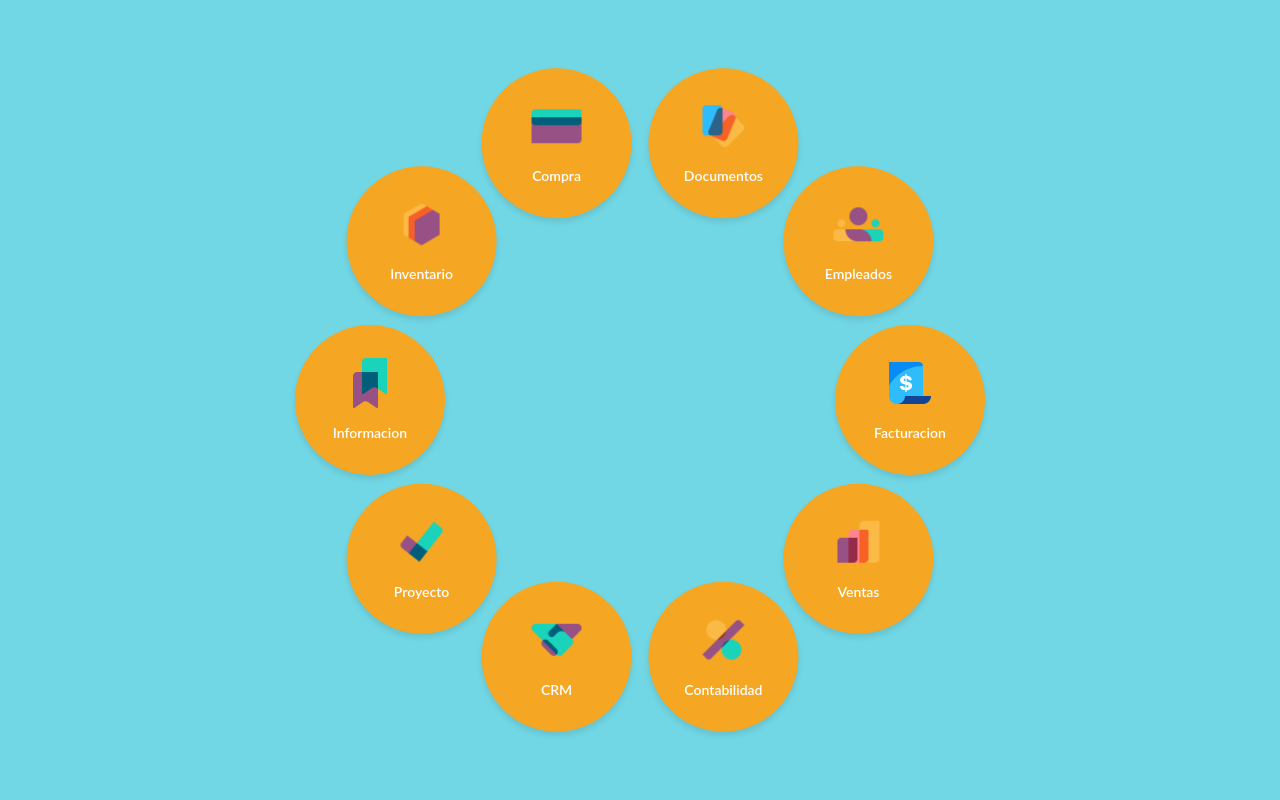
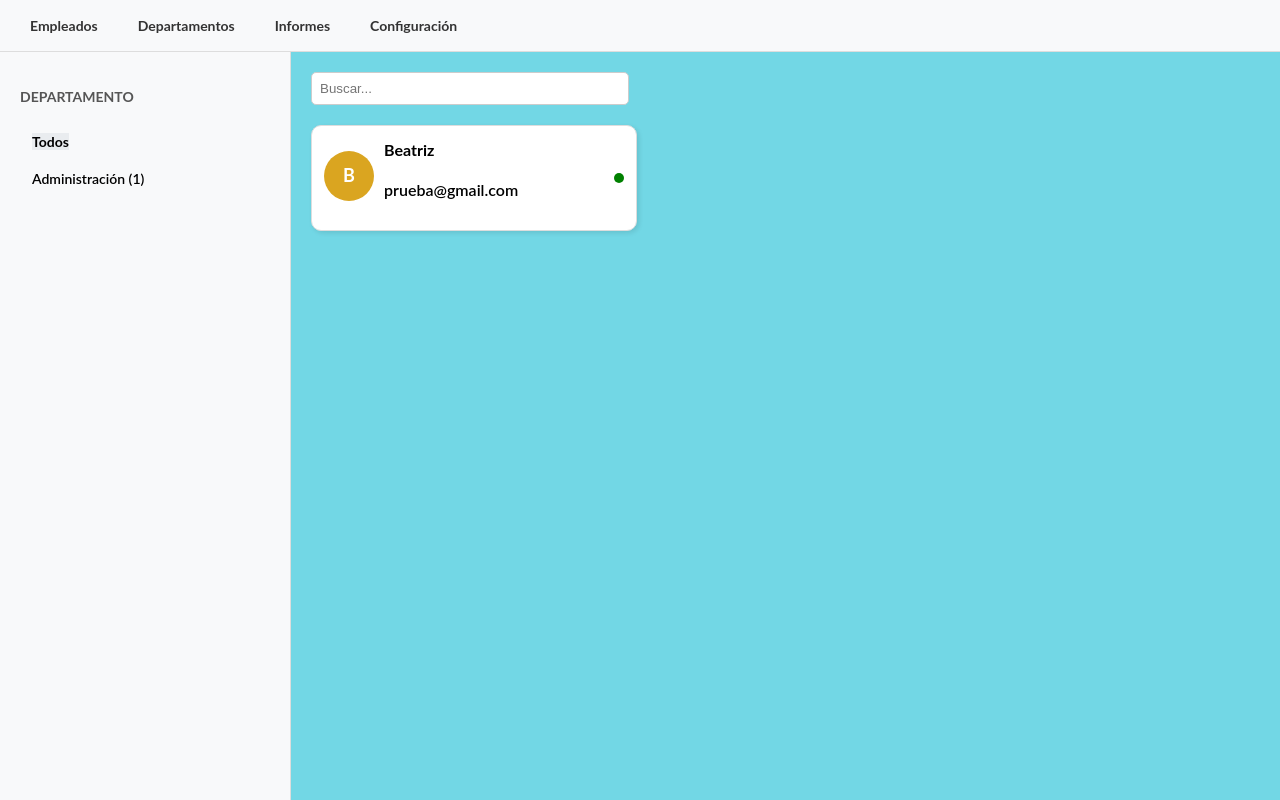
Before and after one commit to beamm536/sistema-gestion-empresarial, a Svelte app in the folder sge-odoo/: page / in a window 1280 px wide. Built offline with nearby package versions, Linux system fonts and the light colour scheme.

Commit message:
vista modulo-empleados

```diff
--- a/sge-odoo/src/App.svelte
+++ b/sge-odoo/src/App.svelte
@@ -1,35 +1,22 @@
 <script>
-  import svelteLogo from './assets/svelte.svg'
-  import viteLogo from '/vite.svg'
-  import Counter from './lib/Counter.svelte'
-  import IconoBoton from './components/IconoBoton.svelte';
-    import Estructura from './components/Estructura.svelte';
+  import svelteLogo from "./assets/svelte.svg";
+  import viteLogo from "/vite.svg";
+  import Counter from "./lib/Counter.svelte";
+  import IconoBoton from "./components/IconoBoton.svelte";
+  import Estructura from "./components/Estructura.svelte";
+  import EmpleadosVista from "./components/empleados/EmpleadosVista.svelte";
+
+  let vista = "estructura";
+
+  function cambiarVista(nuevaVista) {
+        vista = nuevaVista; // Cambia el componente mostrado
+    }
 </script>
 
-
-  <div class="app">
-    <!-- <IconoBoton /> -->
-    <Estructura />
-  </div>
+<div class="app">
+  <!-- <IconoBoton /> -->
+  <!-- <Estructura /> -->
+ <EmpleadosVista />
 
 
-<style>
-   html, body {
-    margin: 0;
-    padding: 0;
-    width: 100%;
-    height: 100%;
-    display: flex;
-    align-items: center;
-    justify-content: center;
-    background: #5a2a56;
-  }
-
-  .app {
-    display: flex;
-    align-items: center;
-    justify-content: center;
-    width: 100vw;
-    height: 100vh;
-  }
-</style>
+</div>
--- a/sge-odoo/src/app.css
+++ b/sge-odoo/src/app.css
@@ -1,11 +1,28 @@
 html,
 body{
+  height: 100%;
   margin: 0;
   padding: 0;
   overflow: hidden;
   background-color: #72d7e5;
 }
 
+/* .app {
+  display: flex;
+  align-items: center;
+  justify-content: center;
+  width: 100vw;
+  height: 100vh;
+}
+ .estructura-contenedor {
+  display: flex;
+  align-items: center;
+  justify-content: center;
+  width: 100%;
+  height: 100%;
+}
+ */
+
 :root {
   font-family: Lato, sans-serif;
   line-height: 1.5;
--- a/sge-odoo/src/components/Estructura.svelte
+++ b/sge-odoo/src/components/Estructura.svelte
@@ -1,6 +1,7 @@
 <script>
     import IconoBoton from "./IconoBoton.svelte";
     import './styles/Estructura.css'
+
     /* import imgFacturacion from "../../public/imgs/facturacion.png"
     import imgVentas from "../../public/imgs/ventas.png"
     import imgContabilidad from "../../public/imgs/contabilidad.png"
@@ -22,8 +23,9 @@
   { img: "/imgs/inventario.png", label: "Inventario" },
   { img: "/imgs/compra.png", label: "Compra" },
   { img: "/imgs/documentos.png", label: "Documentos" },
-  { img: "/imgs/empleados.png", label: "Empleados" }
+  { img: "/imgs/empleados.png", label: "Empleados"}
 ];
+
   </script>
 
 <!-- PARA LA POSICION DE LOS ICONOS -->
--- /dev/null
+++ b/sge-odoo/src/components/empleados/EmpleadosVista.css
@@ -0,0 +1,129 @@
+    .app-empleados {
+      height: 100vh;
+      display: flex;
+      flex-direction: column;
+
+    }
+
+    .navbar {
+      display: flex;
+      justify-content: space-between;
+      align-items: center;
+      background: #f8f9fa;
+      padding: 10px 20px;
+      border-bottom: 1px solid #ddd;
+    }
+
+    .navbar .menu {
+      display: flex;
+      gap: 20px;
+    }
+
+    .navbar .menu a {
+      text-decoration: none;
+      color: #333;
+      font-size: 14px;
+      font-weight: bold;
+      padding: 5px 10px;
+    }
+
+    .navbar .menu a:hover {
+      background: #e9ecef;
+      border-radius: 5px;
+    }
+
+    .app-content {
+      display: flex;
+      flex: 1;
+      min-height: 0;
+    }
+
+    .sidebar {
+      width: 250px;
+      background: #f8f9fa;
+      padding: 20px;
+      border-right: 1px solid #ddd;
+    }
+
+    .sidebar h3 {
+      font-size: 14px;
+      color: #555;
+      margin-bottom: 10px;
+    }
+
+    .sidebar ul {
+      list-style: none;
+      padding: 0;
+    }
+
+    .sidebar li {
+      padding: 8px 12px;
+      cursor: pointer;
+      font-size: 14px;
+      border-radius: 5px;
+    }
+
+    .sidebar li:hover,
+    .sidebar li strong {
+      background: #e9ecef;
+    }
+
+    .main {
+      flex: 1;
+      display: flex;
+      flex-direction: column;
+      padding: 20px;
+    }
+
+    .header {
+      display: flex;
+      justify-content: space-between;
+      align-items: center;
+      margin-bottom: 20px;
+    }
+
+    .search-bar {
+      width: 100%;
+      max-width: 300px;
+      padding: 8px;
+      border: 1px solid #ccc;
+      border-radius: 5px;
+    }
+
+    .empleados {
+      display: flex;
+      flex-wrap: wrap;
+    }
+
+    .empleado-card {
+      display: flex;
+      align-items: center;
+      background: white;
+      border: 1px solid #ddd;
+      border-radius: 10px;
+      padding: 12px;
+      width: 300px;
+      box-shadow: 2px 2px 5px rgba(0, 0, 0, 0.1);
+    }
+
+    .icon {
+      width: 50px;
+      height: 50px;
+      background: goldenrod;
+      color: white;
+      display: flex;
+      align-items: center;
+      justify-content: center;
+      border-radius: 50%;
+      font-weight: bold;
+      font-size: 18px;
+      margin-right: 10px;
+    }
+
+    .status {
+      width: 10px;
+      height: 10px;
+      border-radius: 50%;
+      background: green;
+      margin-left: auto;
+    }
--- /dev/null
+++ b/sge-odoo/src/components/empleados/EmpleadosVista.svelte
@@ -0,0 +1,55 @@
+<script>
+    import "./EmpleadosVista.css";
+
+    let empleados = [
+        {
+            nombre: "Beatriz",
+            email: "prueba@gmail.com",
+            departamento: "Administración",
+            inicial: "B",
+            online: true,
+        },
+    ];
+</script>
+
+<div class="app-empleados">
+    <div class="navbar">
+        <div class="menu">
+            <a href="#">Empleados</a>
+            <a href="#">Departamentos</a>
+            <a href="#">Informes</a>
+            <a href="#">Configuración</a>
+        </div>
+    </div>
+
+    <div class="app-content">
+        <div class="sidebar">
+            <h3>DEPARTAMENTO</h3>
+            <ul>
+                <li><strong>Todos</strong></li>
+                <li>Administración (1)</li>
+            </ul>
+        </div>
+
+        <div class="main">
+            <div class="header">
+                <input type="text" class="search-bar" placeholder="Buscar..." />
+            </div>
+
+            <div class="empleados">
+                {#each empleados as emp}
+                    <div class="empleado-card">
+                        <div class="icon">{emp.inicial}</div>
+                        <div>
+                            <strong>{emp.nombre}</strong>
+                            <p>{emp.email}</p>
+                        </div>
+                        {#if emp.online}
+                            <div class="status"></div>
+                        {/if}
+                    </div>
+                {/each}
+            </div>
+        </div>
+    </div>
+</div>
```
